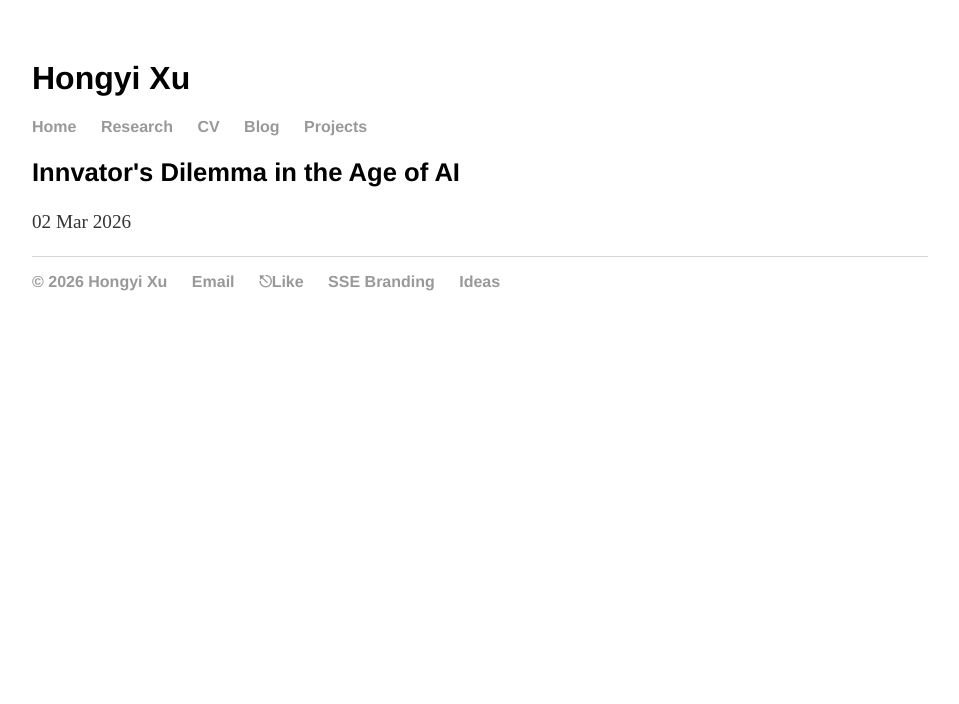
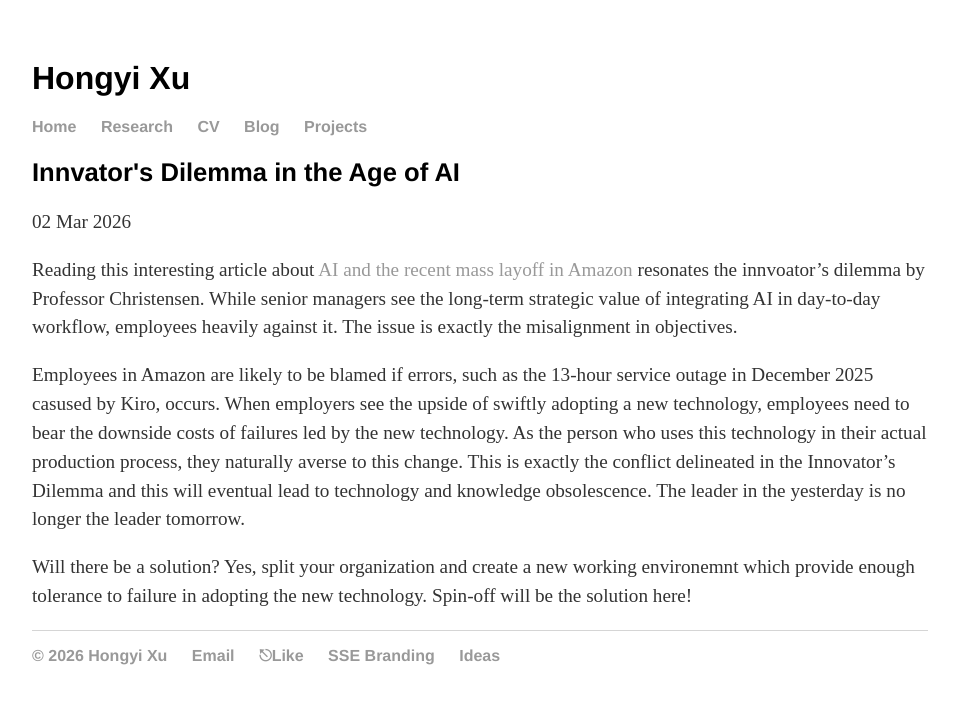
Before and after one commit to hongyileoxu/hongyileoxu.github.io, a Jekyll site: the page built from _posts/2026-03-02-innovators-delimma.md, in a window 1280 px wide. Shown: the top 704 px of the page, without its empty margins (160-1119 px from the left). Built offline with Jekyll 4.4.1, drawn with Linux system fonts in a browser that asks for light colours.

Commit message:
Update 2026-03-02-innovators-delimma.md

```diff
--- a/_posts/2026-03-02-innovators-delimma.md
+++ b/_posts/2026-03-02-innovators-delimma.md
@@ -3,3 +3,9 @@ layout: post
 title: "Innvator's Dilemma in the Age of AI"
 date: 2026-03-02
 ---
+
+Reading this interesting article about [AI and the recent mass layoff in Amazon](The leader in the yesterday is no longer the leader tomorrow) resonates the innvoator's dilemma by Professor Christensen. While senior managers see the long-term strategic value of integrating AI in day-to-day workflow, employees heavily against it. The issue is exactly the misalignment in objectives.
+
+Employees in Amazon are likely to be blamed if errors, such as the 13-hour service outage in December 2025 casused by Kiro, occurs. When employers see the upside of swiftly adopting a new technology, employees need to bear the downside costs of failures led by the new technology. As the person who uses this technology in their actual production process, they naturally averse to this change. This is exactly the conflict delineated in the Innovator's Dilemma and this will eventual lead to technology and knowledge obsolescence. The leader in the yesterday is no longer the leader tomorrow.
+
+Will there be a solution? Yes, split your organization and create a new working environemnt which provide enough tolerance to failure in adopting the new technology. Spin-off will be the solution here!
```
